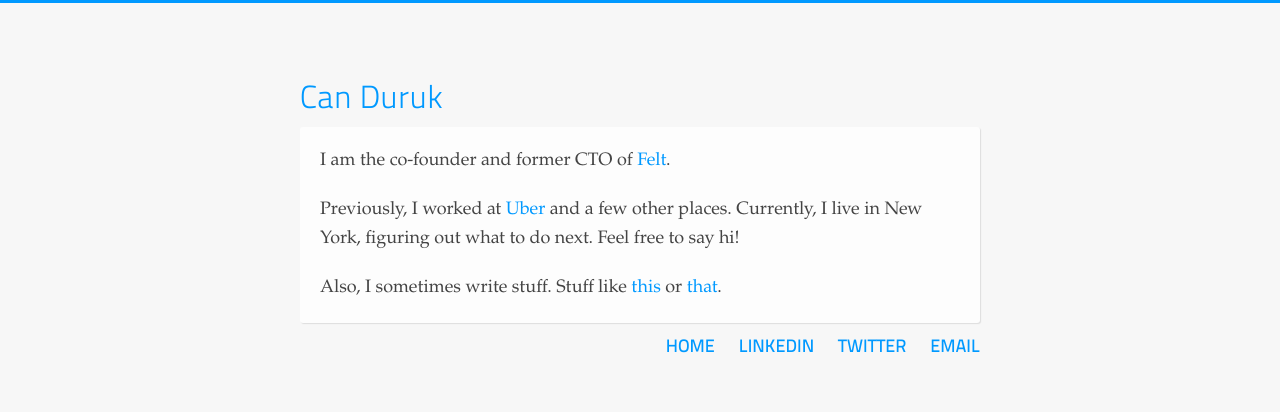
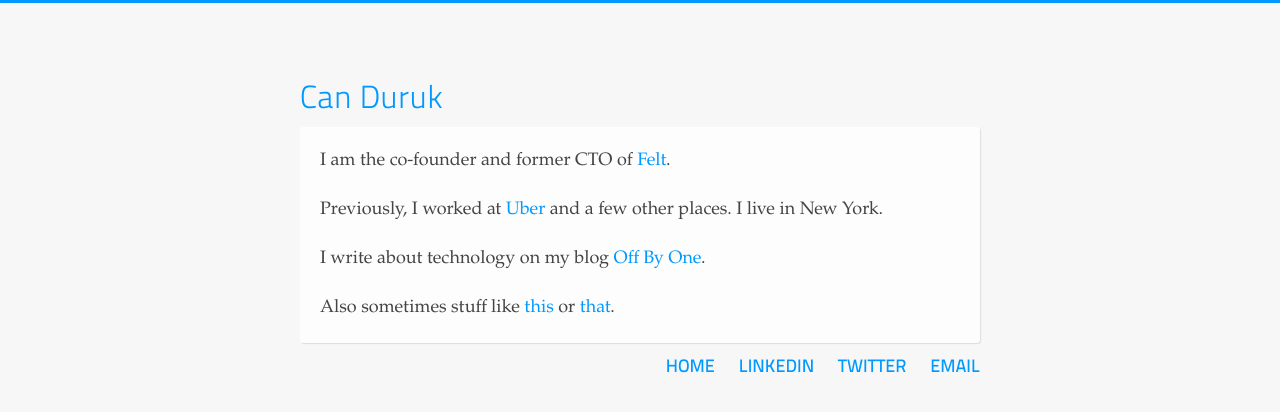
Before and after one commit to cduruk/cduruk.github.com, a Jekyll site: the page built from index.html, in a window 1280 px wide. Shown: the top 412 px of the page. Built offline with Jekyll 4.4.1, drawn with Linux system fonts in a browser that asks for light colours.

Commit message:
Update index.html

```diff
--- a/index.html
+++ b/index.html
@@ -7,9 +7,11 @@
 <div class="box">
   <p>I am the co-founder and former CTO of <a href="https://felt.com">Felt</a>.</p>
   <p>
-    Previously, I worked at <a href="https://uber.com">Uber</a> and a few other places.
-    Currently, I live in New York, figuring out what to do next. Feel free to say hi!
+    Previously, I worked at <a href="https://uber.com">Uber</a> and a few other places. I live in New York.
   <p>
-    Also, I sometimes write stuff. Stuff like <a href="https://www.nytimes.com/2018/09/28/opinion/instagram-facebook.html">this</a> or <a href="https://www.readmargins.com">that</a>.
+    I write about technology on my blog <a href="https://justoffbyone.com">Off By One</a>.
+  </p>
+  <p>
+    Also sometimes stuff like <a href="https://www.nytimes.com/2018/09/28/opinion/instagram-facebook.html">this</a> or <a href="https://www.readmargins.com">that</a>.
   </p>
 </div>
```
